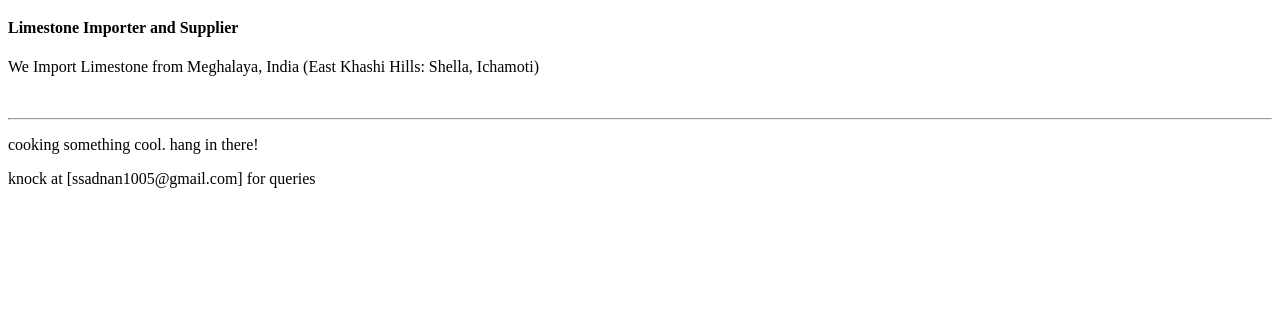
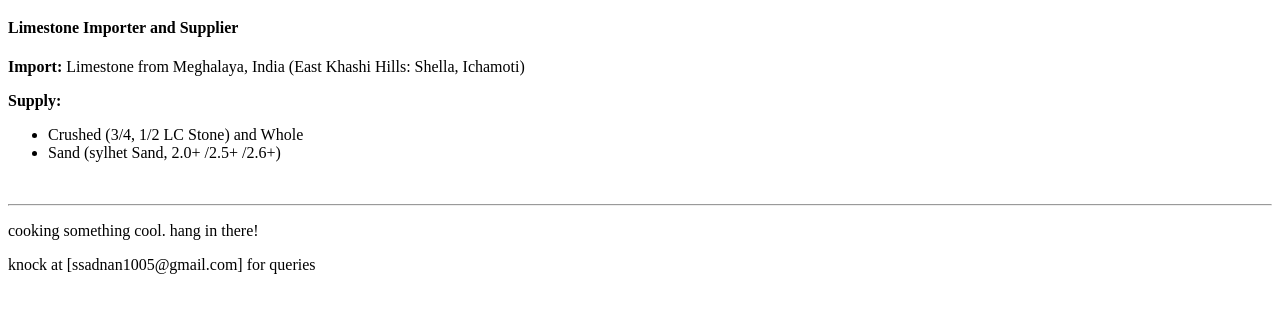
Before and after one commit to alhabibindustries/alhabibindustries.github.io, a plain HTML site: page index.html in a window 1280 px wide. Shown: the part 61-374 px from the top of the page. Drawn offline with Linux system fonts and the light colour scheme.

Commit message:
change content

```diff
--- a/index.html
+++ b/index.html
@@ -9,7 +9,13 @@
 <body>
     <h1>Al-Habib Industries</h1>
     <h4>Limestone Importer and Supplier</h4>
-    <p>We Import Limestone from Meghalaya, India (East Khashi Hills: Shella, Ichamoti)</p>
+    <p><b>Import:</b> Limestone from Meghalaya, India (East Khashi Hills: Shella, Ichamoti)</p>
+    <p>
+        <b>Supply:</b>
+        <ul>
+            <li> Crushed (3/4, 1/2 LC Stone) and Whole </li>
+            <li> Sand (sylhet Sand, 2.0+ /2.5+ /2.6+)</li>
+        </ul></p>
     <br>
     <hr>
     <p>cooking something cool. hang in there!</p>
```
